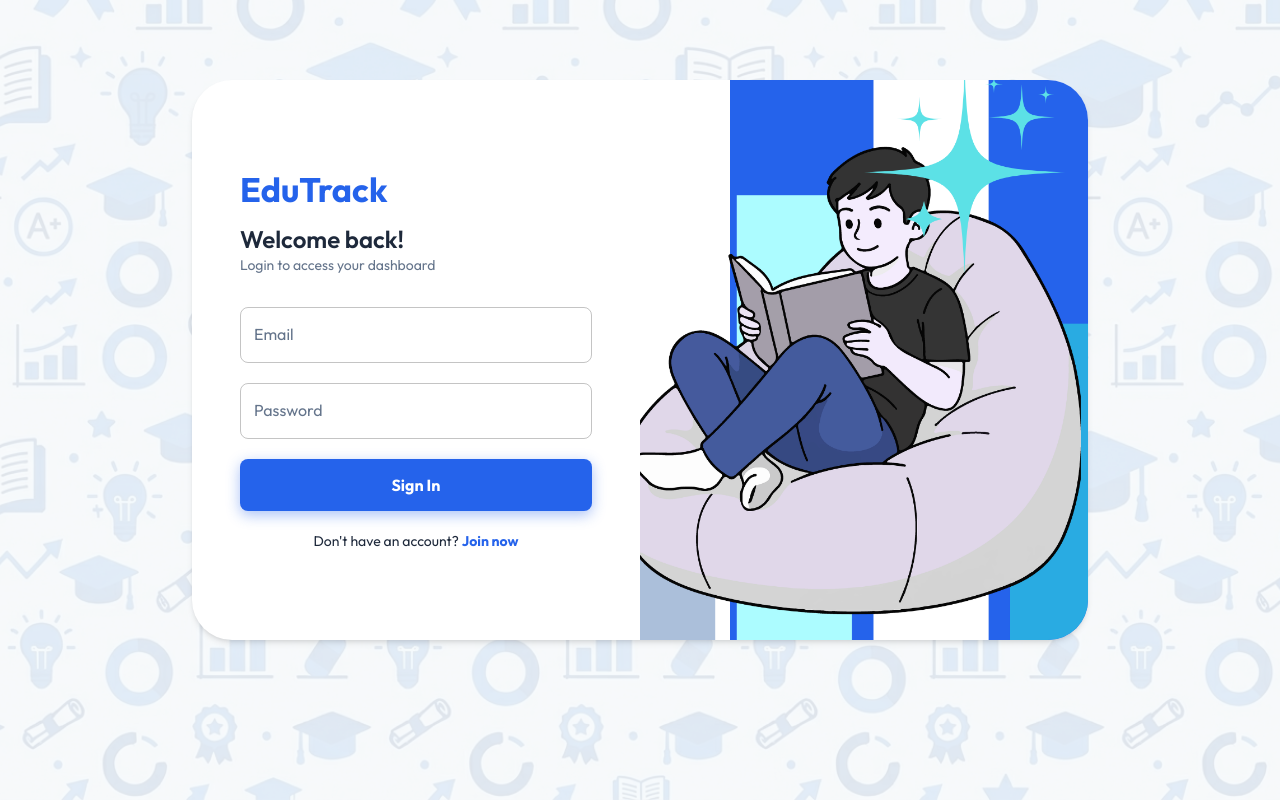
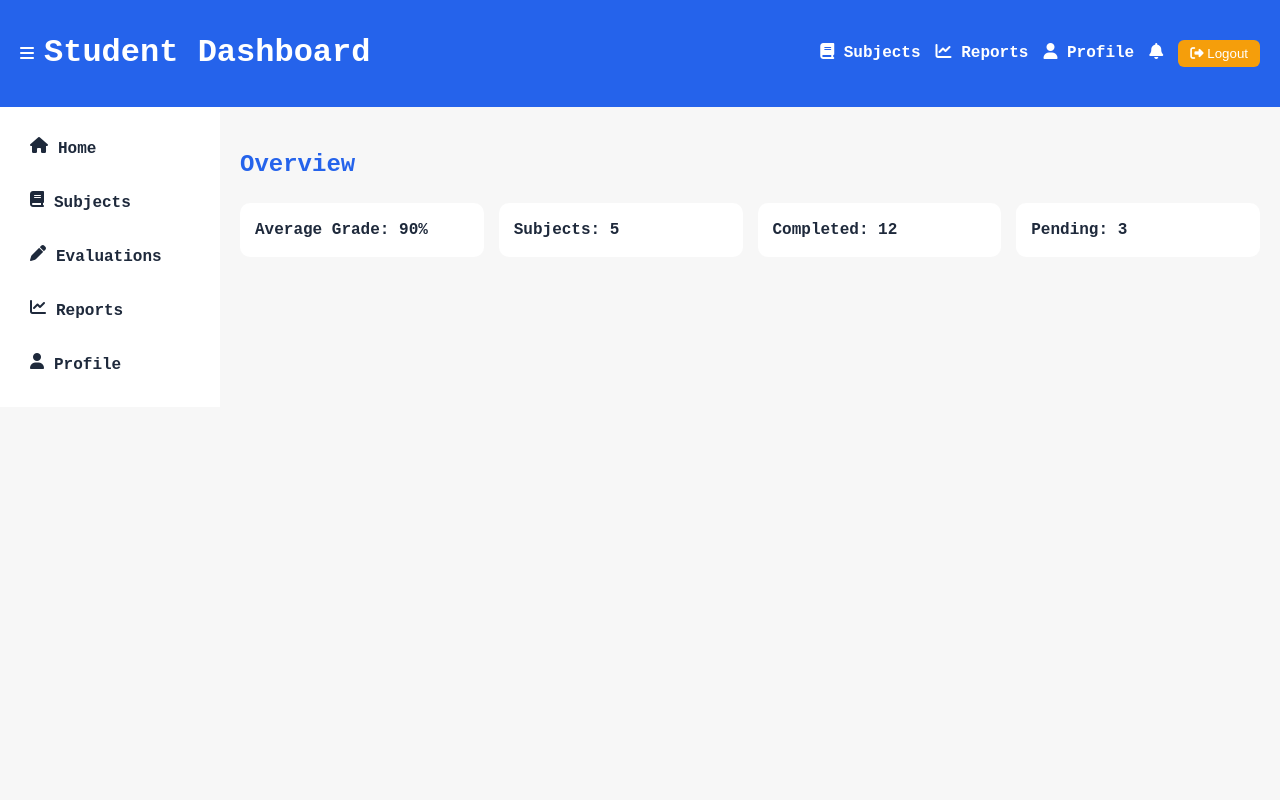
Before and after one commit to jilo20/EduTrack, a React (Vite) app: page / in a window 1280 px wide. Built offline with nearby package versions, Linux system fonts and the light colour scheme.

Commit message:
student dashboard

```diff
--- a/src/App.jsx
+++ b/src/App.jsx
@@ -1,11 +1,12 @@
 import React from 'react';
-import Login from './components/Login';
+import StudentDashboard from './components/StudentDashboard';
 import './App.css';
 
 function App() {
   return (
     <div className="App">
-      <Login />
+      {/* <Login /> */}
+      <StudentDashboard />
     </div>
   );
 }
--- /dev/null
+++ b/src/components/StudentDashboard.jsx
@@ -0,0 +1,272 @@
+import React, { useState } from "react";
+
+export default function StudentDashboard() {
+  const [activePage, setActivePage] = useState("home");
+  const [isSidebarOpen, setIsSidebarOpen] = useState(true);
+
+  return (
+    <div style={appStyle}>
+      <link
+        rel="stylesheet"
+        href="https://cdnjs.cloudflare.com/ajax/libs/font-awesome/6.5.0/css/all.min.css"
+      />
+
+      {/* NAVBAR */}
+      <div style={navbar}>
+        <div style={leftNav}>
+          <i
+            className="fas fa-bars"
+            style={icon}
+            onClick={() => setIsSidebarOpen(!isSidebarOpen)}
+          ></i>
+          <h1 style={logoText}>Student Dashboard</h1>
+        </div>
+
+        <div style={rightNav}>
+          <span style={navItem} onClick={() => setActivePage("subjects")}>
+            <i className="fas fa-book"></i> Subjects
+          </span>
+          <span style={navItem} onClick={() => setActivePage("reports")}>
+            <i className="fas fa-chart-line"></i> Reports
+          </span>
+          <span style={navItem} onClick={() => setActivePage("profile")}>
+            <i className="fas fa-user"></i> Profile
+          </span>
+          <span style={navItem}>
+            <i className="fas fa-bell"></i>
+          </span>
+          <button style={logoutBtn}>
+            <i className="fas fa-right-from-bracket"></i> Logout
+          </button>
+        </div>
+      </div>
+
+      <div style={layoutContainer}>
+        {isSidebarOpen && (
+          <div style={sidebar}>
+            <div style={sideItem} onClick={() => setActivePage("home")}>
+              <i className="fas fa-house"></i> Home
+            </div>
+            <div style={sideItem} onClick={() => setActivePage("subjects")}>
+              <i className="fas fa-book"></i> Subjects
+            </div>
+            <div style={sideItem} onClick={() => setActivePage("evaluations")}>
+              <i className="fas fa-pen"></i> Evaluations
+            </div>
+            <div style={sideItem} onClick={() => setActivePage("reports")}>
+              <i className="fas fa-chart-line"></i> Reports
+            </div>
+            <div style={sideItem} onClick={() => setActivePage("profile")}>
+              <i className="fas fa-user"></i> Profile
+            </div>
+          </div>
+        )}
+
+        <div style={mainArea}>
+          {activePage === "home" && <Home />}
+          {activePage === "subjects" && <Subjects />}
+          {activePage === "evaluations" && <Evaluations />}
+          {activePage === "reports" && <Reports />}
+          {activePage === "profile" && <Profile />}
+        </div>
+      </div>
+    </div>
+  );
+}
+
+/* ================= PAGES ================= */
+
+function Home() {
+  return (
+    <div>
+      <h2 style={sectionTitle}>Overview</h2>
+      <div style={cardGrid}>
+        <div style={card}>Average Grade: 90%</div>
+        <div style={card}>Subjects: 5</div>
+        <div style={card}>Completed: 12</div>
+        <div style={card}>Pending: 3</div>
+      </div>
+    </div>
+  );
+}
+
+function Subjects() {
+  return (
+    <div>
+      <h2 style={sectionTitle}>Subjects</h2>
+      <div style={cardGrid}>
+        <div style={card}>Math - 80%</div>
+        <div style={card}>Science - 75%</div>
+        <div style={card}>English - 90%</div>
+      </div>
+    </div>
+  );
+}
+
+function Evaluations() {
+  return (
+    <div>
+      <h2 style={sectionTitle}>Evaluations</h2>
+
+      <div style={tableContainer}>
+        <table style={table}>
+          <thead>
+            <tr>
+              <th style={thTd}>Subject</th>
+              <th style={thTd}>Activity</th>
+              <th style={thTd}>Score</th>
+              <th style={thTd}>Remarks</th>
+            </tr>
+          </thead>
+
+          <tbody>
+            <tr>
+              <td style={thTd}>Math</td>
+              <td style={thTd}>Quiz 1</td>
+              <td style={{ ...thTd, textAlign: "center" }}>90</td>
+              <td style={{ ...thTd, ...good }}>Good</td>
+            </tr>
+
+            <tr>
+              <td style={thTd}>Science</td>
+              <td style={thTd}>Exam</td>
+              <td style={{ ...thTd, textAlign: "center" }}>85</td>
+              <td style={{ ...thTd, ...pass }}>Pass</td>
+            </tr>
+          </tbody>
+        </table>
+      </div>
+    </div>
+  );
+}
+
+function Reports() {
+  return (
+    <div>
+      <h2 style={sectionTitle}>Reports</h2>
+
+      <div style={cardGrid}>
+        <div style={reportCard}>
+          <i className="fas fa-file"></i>
+          <h3>Generate Report</h3>
+        </div>
+
+        <div style={reportCard}>
+          <i className="fas fa-chart-line"></i>
+          <h3>Performance Graph</h3>
+        </div>
+
+        <div style={reportCard}>
+          <i className="fas fa-download"></i>
+          <h3>Download PDF</h3>
+        </div>
+      </div>
+    </div>
+  );
+}
+
+function Profile() {
+  return (
+    <div>
+      <h2 style={sectionTitle}>Profile</h2>
+      <div style={card}>Name: Juan Dela Cruz</div>
+    </div>
+  );
+}
+
+/* ================= STYLES ================= */
+
+const appStyle = {
+  fontFamily: "'Aachen', monospace",
+  backgroundColor: "#F7F7F7",
+  minHeight: "100vh",
+  fontWeight: "bold",
+};
+
+const navbar = {
+  background: "#2563EB",
+  padding: "8px 20px",
+  display: "flex",
+  justifyContent: "space-between",
+  alignItems: "center",
+};
+
+const leftNav = { display: "flex", alignItems: "center", gap: "10px" };
+const logoText = { color: "#fff", fontWeight: "900" };
+const icon = { color: "#fff", cursor: "pointer" };
+
+const rightNav = { display: "flex", gap: "15px", alignItems: "center" };
+const navItem = { color: "#fff", cursor: "pointer" };
+
+const logoutBtn = {
+  backgroundColor: "#F59E0B",
+  border: "none",
+  padding: "6px 12px",
+  color: "#fff",
+  borderRadius: "6px",
+};
+
+const layoutContainer = { display: "flex" };
+
+const sidebar = {
+  width: "220px",
+  backgroundColor: "#fff",
+  padding: "20px",
+  display: "flex",
+  flexDirection: "column",
+  gap: "10px",
+};
+
+const sideItem = {
+  padding: "10px",
+  display: "flex",
+  gap: "10px",
+  cursor: "pointer",
+};
+
+const mainArea = { flex: 1, padding: "20px" };
+
+const sectionTitle = {
+  color: "#2563EB",
+  fontWeight: "900",
+};
+
+const cardGrid = {
+  display: "grid",
+  gridTemplateColumns: "repeat(auto-fit, minmax(150px, 1fr))",
+  gap: "15px",
+};
+
+const card = {
+  backgroundColor: "#fff",
+  padding: "15px",
+  borderRadius: "10px",
+};
+
+const tableContainer = {
+  background: "#fff",
+  padding: "15px",
+  borderRadius: "10px",
+};
+
+const table = {
+  width: "100%",
+  borderCollapse: "collapse",
+  textAlign: "left",
+};
+
+const thTd = {
+  padding: "12px",
+  borderBottom: "1px solid #ddd",
+};
+
+const good = { color: "#16A34A" };
+const pass = { color: "#F59E0B" };
+
+const reportCard = {
+  background: "#fff",
+  padding: "20px",
+  borderRadius: "10px",
+  textAlign: "center",
+  cursor: "pointer",
+};
```
